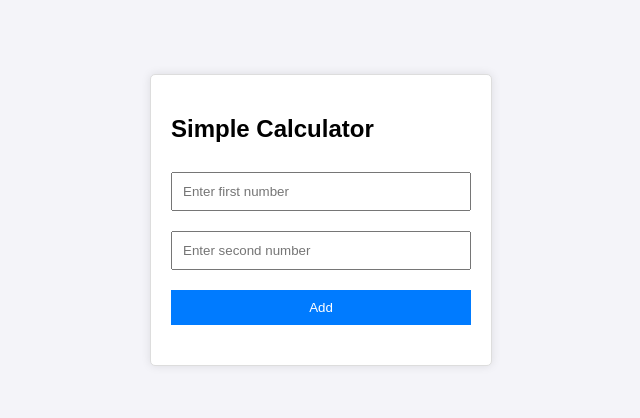
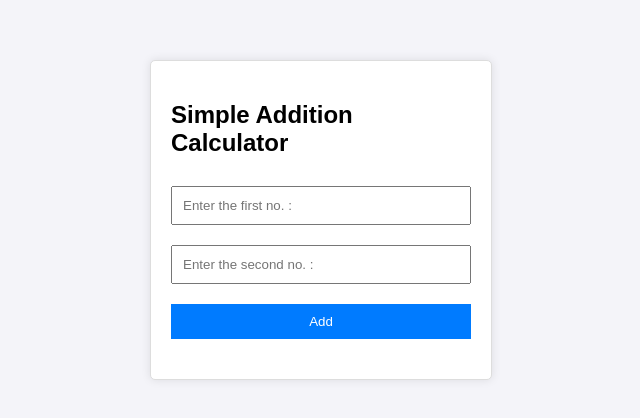
Before and after one commit to amanmadaan30/sit725, a website: page week2/public/index.html in a window 1280 px wide. Shown: the part 160-578 px from the top of the page, without its empty margins (319-959 px from the left). Drawn offline with Linux system fonts and the light colour scheme.

Commit message:
webpage changes

```diff
--- a/week2/public/index.html
+++ b/week2/public/index.html
@@ -3,7 +3,7 @@
 <head>
   <meta charset="UTF-8">
   <meta name="viewport" content="width=device-width, initial-scale=1.0">
-  <title>Simple Calculator</title>
+  <title>Simple Addition</title>
   <style>
     body {
       font-family: Arial, sans-serif;
@@ -46,9 +46,9 @@
 </head>
 <body>
   <div class="calculator">
-    <h2>Simple Calculator</h2>
-    <input type="number" id="num1" placeholder="Enter first number">
-    <input type="number" id="num2" placeholder="Enter second number">
+    <h2>Simple Addition Calculator</h2>
+    <input type="number" id="num1" placeholder="Enter the first no. :">
+    <input type="number" id="num2" placeholder="Enter the second no. :">
     <button onclick="addNumbers()">Add</button>
     <div id="result" class="result"></div>
   </div>
--- a/week2/server.js
+++ b/week2/server.js
@@ -15,7 +15,7 @@ app.get('/add', (req, res) => {
     const sum = parseFloat(num1) + parseFloat(num2);
     res.json({ result: sum });
   } else {
-    res.status(400).json({ error: 'Please provide num1 and num2 query parameters' });
+    res.status(400).json({ error: 'Please provide num1 and num2' });
   }
 });
 
@@ -26,7 +26,7 @@ app.post('/add', (req, res) => {
     const sum = parseFloat(num1) + parseFloat(num2);
     res.json({ result: sum });
   } else {
-    res.status(400).json({ error: 'Please provide num1 and num2 in the body' });
+    res.status(400).json({ error: 'Please provide num1 and num2 in the space provided' });
   }
 });
 
```
